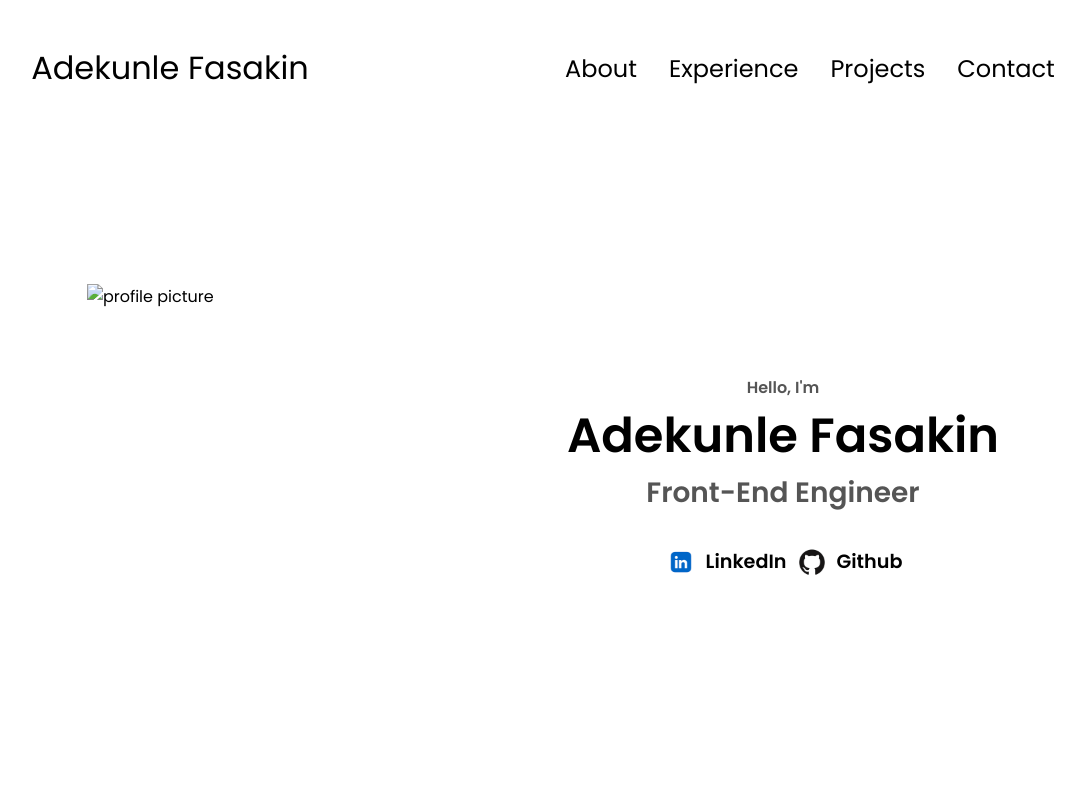
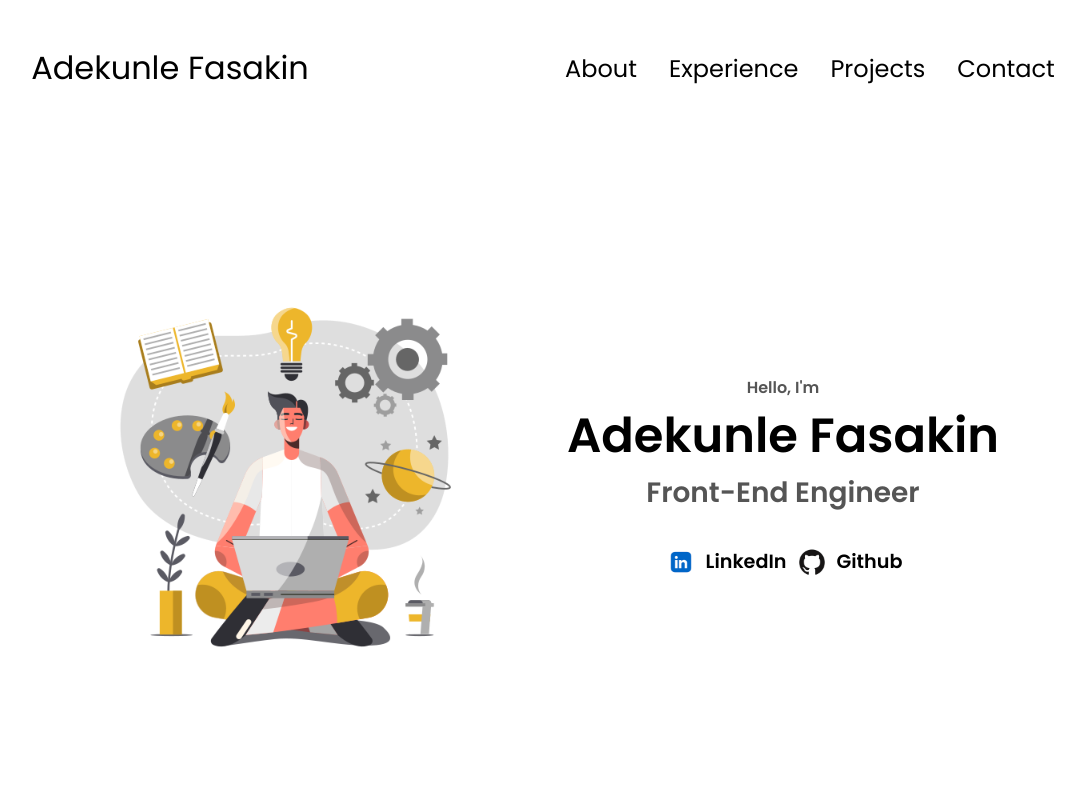
Before and after one commit to Aaofash/Adekunle-s-Resume, a plain HTML site: page index.html in a window 1280 px wide. Shown: the top 800 px of the page, without its empty margins (97-1182 px from the left). Drawn offline with Linux system fonts and the light colour scheme; the site is published under a folder, as on GitHub Pages, so addresses that start at the root find nothing.

Commit message:
Update index.html

```diff
--- a/index.html
+++ b/index.html
@@ -38,7 +38,7 @@
     </nav>
     <section id="profile">
       <div class="section__pic-container">
-        <img src="/profile.png" alt="profile picture" />
+        <img src="profile.png" alt="profile picture" />
       </div>
       <div class="section__text">
         <p class="section__text__p1">Hello, I'm</p>
```
